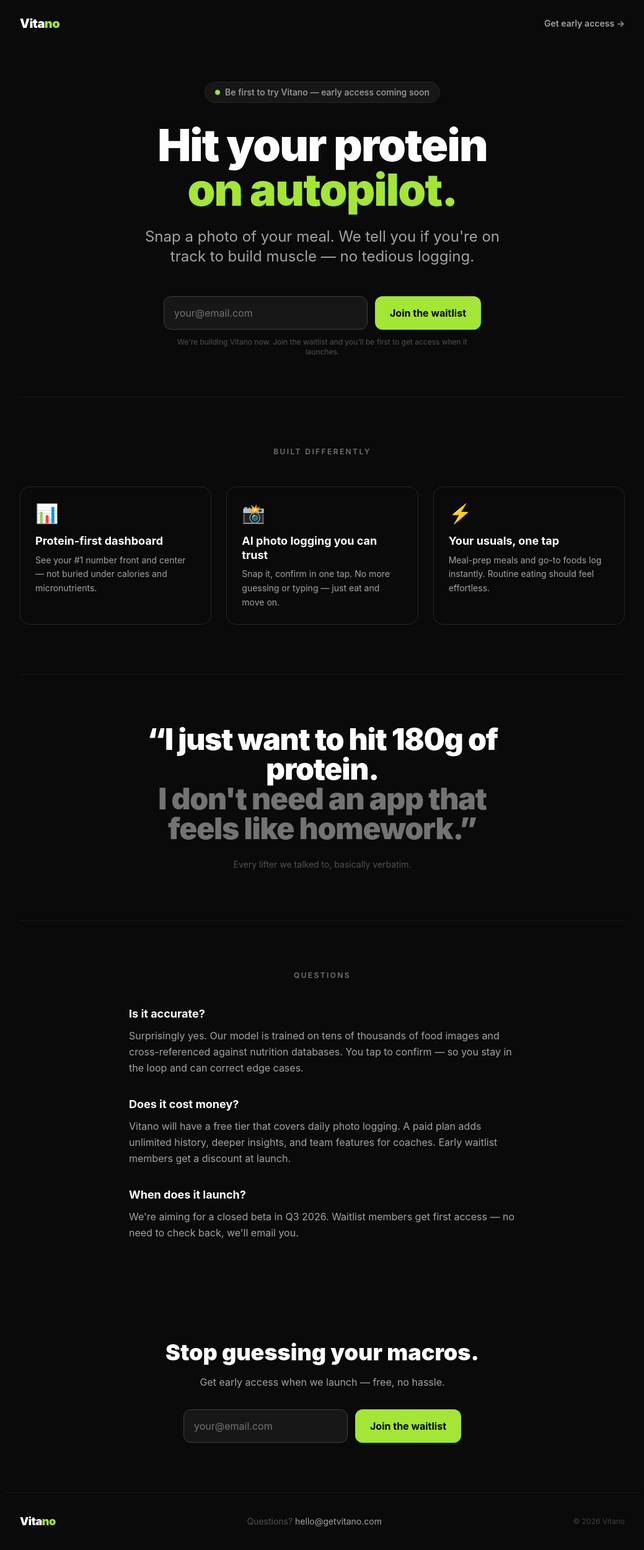
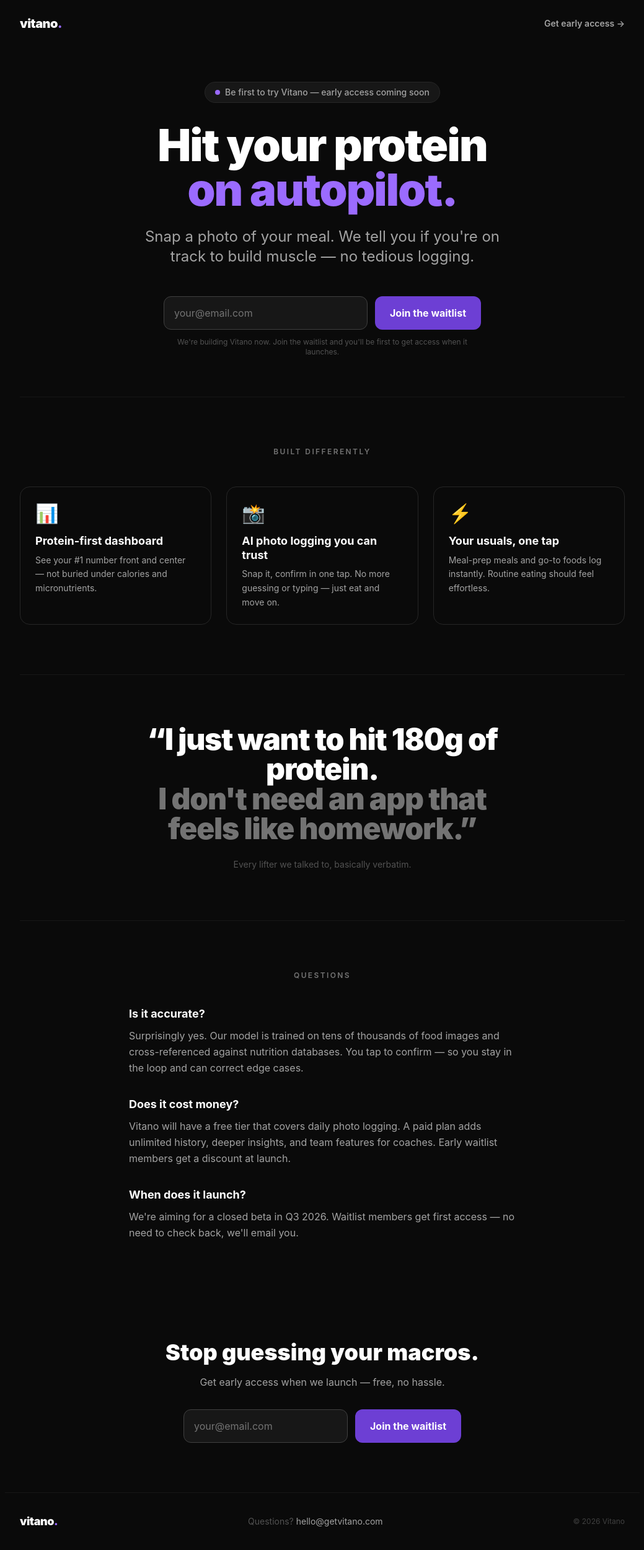
Before and after one commit to jsotd/vitano, a Next.js app: page / in a window 1280 px wide. Shown: the whole page at 62% size, without its empty margins (120-1159 px from the left). Built offline with nearby package versions, Linux system fonts and the light colour scheme.

Commit message:
rebrand to purple theme, lowercase vitano wordmark

```diff
--- a/app/components/WaitlistForm.tsx
+++ b/app/components/WaitlistForm.tsx
@@ -47,7 +47,7 @@
   if (state === "success") {
     return (
       <div className="flex flex-col items-center gap-3 py-6">
-        <div className="w-12 h-12 rounded-full bg-lime-400 flex items-center justify-center text-black text-2xl font-bold">
+        <div className="w-12 h-12 rounded-full bg-[#9b6bff] flex items-center justify-center text-white text-2xl font-bold">
           ✓
         </div>
         <p className="text-xl font-bold text-white">You&apos;re on the list ✅</p>
@@ -62,7 +62,7 @@
   if (state === "duplicate") {
     return (
       <div className="flex flex-col items-center gap-3 py-6">
-        <div className="w-12 h-12 rounded-full bg-neutral-700 flex items-center justify-center text-lime-400 text-2xl">
+        <div className="w-12 h-12 rounded-full bg-neutral-700 flex items-center justify-center text-[#9b6bff] text-2xl">
           👌
         </div>
         <p className="text-xl font-bold text-white">Already on the list.</p>
@@ -86,7 +86,7 @@
             }}
             onBlur={() => email && validate(email)}
             placeholder="your@email.com"
-            className="w-full px-4 py-3.5 rounded-xl bg-neutral-900 border border-neutral-700 text-white placeholder-neutral-500 focus:outline-none focus:border-lime-400 focus:ring-1 focus:ring-lime-400 transition-colors text-base"
+            className="w-full px-4 py-3.5 rounded-xl bg-neutral-900 border border-neutral-700 text-white placeholder-neutral-500 focus:outline-none focus:border-[#9b6bff] focus:ring-1 focus:ring-[#9b6bff] transition-colors text-base"
             disabled={state === "loading"}
             aria-label="Email address"
           />
@@ -97,7 +97,7 @@
         <button
           type="submit"
           disabled={state === "loading"}
-          className="px-6 py-3.5 rounded-xl bg-lime-400 text-black font-bold text-base hover:bg-lime-300 active:scale-95 transition-all disabled:opacity-60 disabled:cursor-not-allowed whitespace-nowrap"
+          className="px-6 py-3.5 rounded-xl bg-[#6d3fd4] text-white font-bold text-base hover:bg-[#9b6bff] active:scale-95 transition-all disabled:opacity-60 disabled:cursor-not-allowed whitespace-nowrap"
         >
           {state === "loading" ? "Joining…" : "Join the waitlist"}
         </button>
--- a/app/globals.css
+++ b/app/globals.css
@@ -5,7 +5,8 @@
 @import url('https://fonts.googleapis.com/css2?family=Inter:wght@400;500;600;700;800;900&display=swap');
 
 :root {
-  --accent: #a3e635;
+  --accent: #9b6bff;
+  --accent-deep: #6d3fd4;
 }
 
 html {
--- a/app/page.tsx
+++ b/app/page.tsx
@@ -1,5 +1,4 @@
 import WaitlistForm from "./components/WaitlistForm";
-
 
 const VALUE_PROPS = [
   {
@@ -40,7 +39,7 @@
       {/* Nav */}
       <nav className="flex items-center justify-between px-6 pt-6 max-w-5xl mx-auto">
         <span className="text-white font-black text-xl tracking-tight">
-          Vita<span className="text-lime-400">no</span>
+          vitano<span className="text-[#9b6bff]">.</span>
         </span>
         <a
           href="#waitlist"
@@ -53,7 +52,7 @@
       {/* Hero */}
       <section className="px-6 pt-20 pb-16 max-w-3xl mx-auto text-center">
         <div className="inline-flex items-center gap-2 bg-neutral-900 border border-neutral-800 rounded-full px-4 py-1.5 mb-8">
-          <span className="w-2 h-2 rounded-full bg-lime-400 animate-pulse" />
+          <span className="w-2 h-2 rounded-full bg-[#9b6bff] animate-pulse" />
           <span className="text-neutral-400 text-sm font-medium">
             Be first to try Vitano — early access coming soon
           </span>
@@ -62,7 +61,7 @@
         <h1 className="text-5xl sm:text-7xl font-black leading-[1.05] tracking-tight mb-6">
           Hit your protein
           <br />
-          <span className="text-lime-400">on autopilot.</span>
+          <span className="text-[#9b6bff]">on autopilot.</span>
         </h1>
 
         <p className="text-xl sm:text-2xl text-neutral-400 leading-relaxed mb-12 max-w-xl mx-auto">
@@ -161,7 +160,7 @@
       {/* Footer */}
       <footer className="border-t border-neutral-900 px-6 py-8 max-w-5xl mx-auto flex flex-col sm:flex-row items-center justify-between gap-4">
         <span className="text-white font-black text-lg tracking-tight">
-          Vita<span className="text-lime-400">no</span>
+          vitano<span className="text-[#9b6bff]">.</span>
         </span>
         <p className="text-neutral-600 text-sm">
           Questions?{" "}
```
